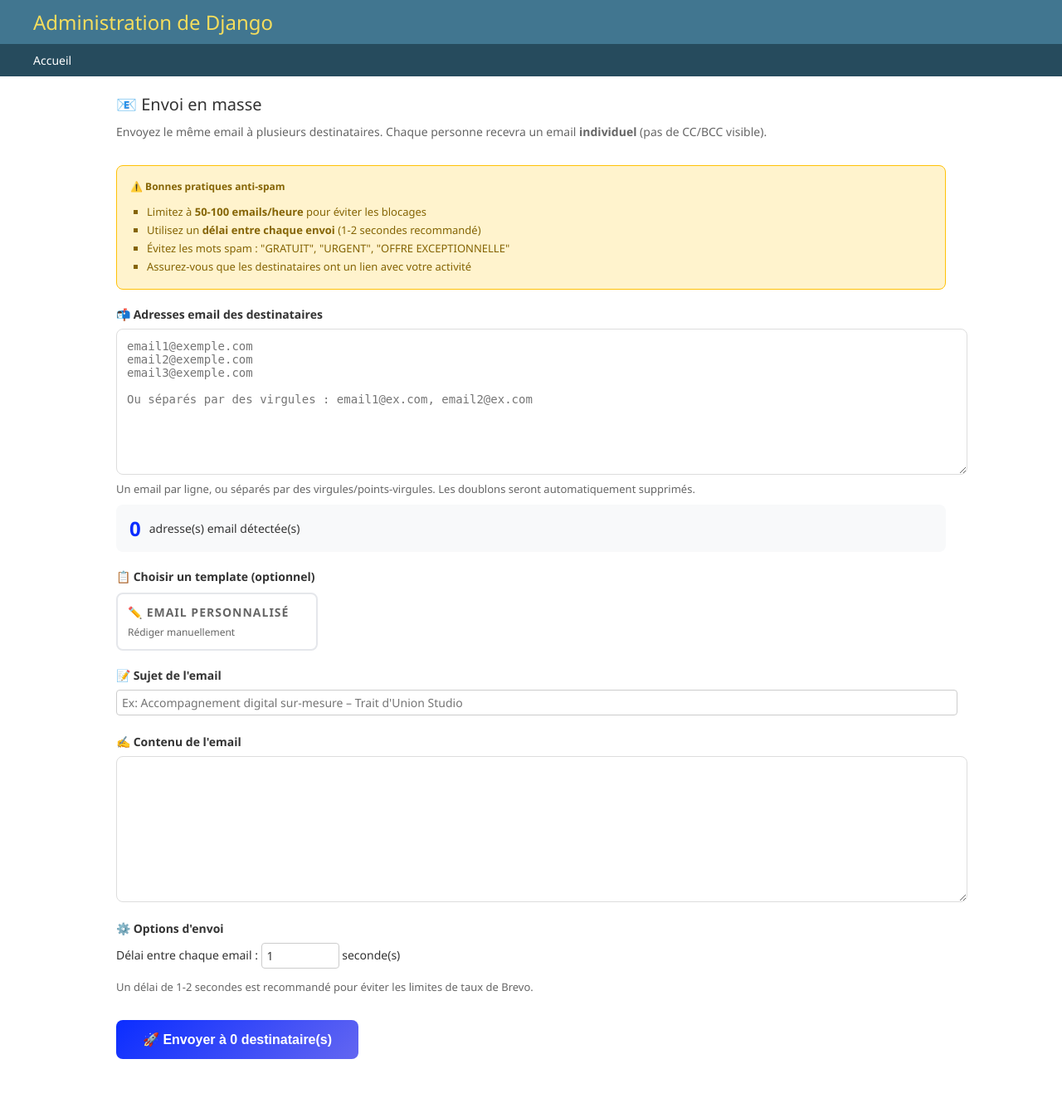
After one commit to beaudelaire1/trait-d-union, a Django app: page /tus-gestion-secure/emails/bulk/ in a window 1280 px wide. The commit adds this page. Shown: the whole page at 83% size. Run offline with Django 5.2, Linux system fonts and the light colour scheme; the visitor is signed in with stand-in values (Sample User, id 1); data that the repository does not hold is empty; some libraries are stand-ins or nearby versions.

Commit message:
✨ Ajout envoi en masse d'emails (bulk)
- Nouvelle vue BulkEmailView pour envoyer à 50+ destinataires
- Chaque destinataire reçoit un email individuel (pas de CC visible)
- Délai configurable entre chaque envoi (anti-spam)
- Sélection de template ou rédaction manuelle
- Mise à jour template Prospection initiale
- Bouton vert 'Envoi en masse' dans l'admin

```diff
--- a/apps/leads/email_urls.py
+++ b/apps/leads/email_urls.py
@@ -7,6 +7,7 @@ from .email_views import (
     EmailDetailView,
     EmailTemplateAPIView,
     SendEmailView,
+    BulkEmailView,
 )
 
 app_name = 'admin_emails'
@@ -14,6 +15,7 @@ app_name = 'admin_emails'
 urlpatterns = [
     path('', EmailListView.as_view(), name='email_list'),
     path('compose/', EmailComposeView.as_view(), name='email_compose'),
+    path('bulk/', BulkEmailView.as_view(), name='bulk_email'),
     path('<int:pk>/', EmailDetailView.as_view(), name='email_detail'),
     path('<int:pk>/send/', SendEmailView.as_view(), name='email_send'),
     path('api/templates/<int:pk>/', EmailTemplateAPIView.as_view(), name='template_api'),
--- /dev/null
+++ b/apps/leads/templates/leads/email_bulk.html
@@ -0,0 +1,276 @@
+{% extends "admin/base_site.html" %}
+{% load static %}
+
+{% block title %}Envoi en masse | Trait d'Union Studio{% endblock %}
+
+{% block extrahead %}
+{{ block.super }}
+<script src="https://cdn.jsdelivr.net/npm/tinymce@6.8.2/tinymce.min.js" referrerpolicy="origin"></script>
+<style>
+    .bulk-form { max-width: 1000px; margin: 0 auto; }
+    .form-group { margin-bottom: 20px; }
+    .form-group label { display: block; margin-bottom: 8px; font-weight: 600; color: #333; }
+    .form-control {
+        width: 100%;
+        padding: 12px;
+        border: 1px solid #ddd;
+        border-radius: 8px;
+        font-size: 14px;
+        transition: border-color 0.2s;
+    }
+    .form-control:focus { border-color: #0B2DFF; outline: none; box-shadow: 0 0 0 3px rgba(11, 45, 255, 0.1); }
+    textarea.form-control { min-height: 150px; font-family: monospace; }
+    .btn-send {
+        background: linear-gradient(135deg, #0B2DFF 0%, #6366f1 100%);
+        color: white;
+        padding: 14px 32px;
+        border: none;
+        border-radius: 8px;
+        font-size: 16px;
+        font-weight: 600;
+        cursor: pointer;
+        transition: transform 0.2s, box-shadow 0.2s;
+    }
+    .btn-send:hover { transform: translateY(-2px); box-shadow: 0 4px 12px rgba(11, 45, 255, 0.3); }
+    .btn-send:disabled { opacity: 0.6; cursor: not-allowed; transform: none; }
+    .email-counter {
+        background: #f8f9fa;
+        padding: 12px 16px;
+        border-radius: 8px;
+        margin-top: 10px;
+        display: flex;
+        align-items: center;
+        gap: 10px;
+    }
+    .email-counter .count {
+        font-size: 24px;
+        font-weight: 700;
+        color: #0B2DFF;
+    }
+    .help-text { font-size: 13px; color: #666; margin-top: 6px; }
+    .warning-box {
+        background: #fff3cd;
+        border: 1px solid #ffc107;
+        border-radius: 8px;
+        padding: 16px;
+        margin-bottom: 20px;
+    }
+    .warning-box h4 { margin: 0 0 8px 0; color: #856404; }
+    .warning-box ul { margin: 0; padding-left: 20px; color: #856404; }
+    .template-selector {
+        display: grid;
+        grid-template-columns: repeat(auto-fill, minmax(200px, 1fr));
+        gap: 10px;
+        margin-top: 10px;
+    }
+    .template-card {
+        border: 2px solid #e5e7eb;
+        border-radius: 8px;
+        padding: 12px;
+        cursor: pointer;
+        transition: all 0.2s;
+    }
+    .template-card:hover { border-color: #0B2DFF; background: #f8f9ff; }
+    .template-card.selected { border-color: #0B2DFF; background: #eff1ff; }
+    .template-card h5 { margin: 0 0 4px 0; font-size: 14px; }
+    .template-card span { font-size: 12px; color: #666; }
+    .delay-input { width: 80px; display: inline-block; }
+    .progress-bar {
+        display: none;
+        background: #e5e7eb;
+        border-radius: 8px;
+        height: 8px;
+        margin-top: 20px;
+        overflow: hidden;
+    }
+    .progress-bar .progress {
+        background: linear-gradient(90deg, #0B2DFF, #6366f1);
+        height: 100%;
+        width: 0%;
+        transition: width 0.3s;
+    }
+</style>
+{% endblock %}
+
+{% block content %}
+<div class="bulk-form">
+    <h1 style="margin-bottom: 10px;">📧 Envoi en masse</h1>
+    <p style="color: #666; margin-bottom: 30px;">
+        Envoyez le même email à plusieurs destinataires. Chaque personne recevra un email <strong>individuel</strong>
+        (pas de CC/BCC visible).
+    </p>
+
+    <div class="warning-box">
+        <h4>⚠️ Bonnes pratiques anti-spam</h4>
+        <ul>
+            <li>Limitez à <strong>50-100 emails/heure</strong> pour éviter les blocages</li>
+            <li>Utilisez un <strong>délai entre chaque envoi</strong> (1-2 secondes recommandé)</li>
+            <li>Évitez les mots spam : "GRATUIT", "URGENT", "OFFRE EXCEPTIONNELLE"</li>
+            <li>Assurez-vous que les destinataires ont un lien avec votre activité</li>
+        </ul>
+    </div>
+
+    <form method="post" id="bulkEmailForm">
+        {% csrf_token %}
+
+        <!-- Liste des emails -->
+        <div class="form-group">
+            <label for="emails">📬 Adresses email des destinataires</label>
+            <textarea
+                name="emails"
+                id="emails"
+                class="form-control"
+                placeholder="email1@exemple.com
+email2@exemple.com
+email3@exemple.com
+
+Ou séparés par des virgules : email1@ex.com, email2@ex.com"
+                required
+            ></textarea>
+            <p class="help-text">Un email par ligne, ou séparés par des virgules/points-virgules. Les doublons seront automatiquement supprimés.</p>
+            <div class="email-counter">
+                <span class="count" id="emailCount">0</span>
+                <span>adresse(s) email détectée(s)</span>
+            </div>
+        </div>
+
+        <!-- Sélection de template -->
+        <div class="form-group">
+            <label>📋 Choisir un template (optionnel)</label>
+            <div class="template-selector">
+                <div class="template-card" data-template="none" onclick="selectTemplate(null)">
+                    <h5>✏️ Email personnalisé</h5>
+                    <span>Rédiger manuellement</span>
+                </div>
+                {% for template in templates %}
+                <div class="template-card" data-template="{{ template.id }}" onclick="selectTemplate({{ template.id }})">
+                    <h5>{{ template.name }}</h5>
+                    <span>{{ template.get_category_display }}</span>
+                </div>
+                {% endfor %}
+            </div>
+            <input type="hidden" name="template" id="templateId" value="">
+        </div>
+
+        <!-- Sujet -->
+        <div class="form-group">
+            <label for="subject">📝 Sujet de l'email</label>
+            <input
+                type="text"
+                name="subject"
+                id="subject"
+                class="form-control"
+                placeholder="Ex: Accompagnement digital sur-mesure – Trait d'Union Studio"
+                required
+            >
+        </div>
+
+        <!-- Contenu -->
+        <div class="form-group">
+            <label for="body_html">✍️ Contenu de l'email</label>
+            <textarea name="body_html" id="body_html" class="form-control"></textarea>
+        </div>
+
+        <!-- Options -->
+        <div class="form-group">
+            <label>⚙️ Options d'envoi</label>
+            <p>
+                Délai entre chaque email :
+                <input type="number" name="delay" value="1" min="0" max="10" step="0.5" class="form-control delay-input">
+                seconde(s)
+            </p>
+            <p class="help-text">Un délai de 1-2 secondes est recommandé pour éviter les limites de taux de Brevo.</p>
+        </div>
+
+        <!-- Submit -->
+        <div class="form-group" style="margin-top: 30px;">
+            <button type="submit" class="btn-send" id="submitBtn">
+                🚀 Envoyer à <span id="sendCount">0</span> destinataire(s)
+            </button>
+        </div>
+
+        <div class="progress-bar" id="progressBar">
+            <div class="progress" id="progress"></div>
+        </div>
+    </form>
+</div>
+
+<script>
+    // Initialiser TinyMCE
+    tinymce.init({
+        selector: '#body_html',
+        height: 400,
+        menubar: false,
+        plugins: 'lists link image code paste',
+        toolbar: 'undo redo | formatselect | bold italic underline | bullist numlist | link | code',
+        content_style: 'body { font-family: -apple-system, BlinkMacSystemFont, "Segoe UI", Roboto, sans-serif; font-size: 14px; line-height: 1.6; }',
+        paste_as_text: true,
+    });
+
+    // Compter les emails
+    const emailsTextarea = document.getElementById('emails');
+    const emailCount = document.getElementById('emailCount');
+    const sendCount = document.getElementById('sendCount');
+
+    function countEmails() {
+        const text = emailsTextarea.value;
+        const emails = text
+            .replace(/,/g, '\n')
+            .replace(/;/g, '\n')
+            .split('\n')
+            .map(e => e.trim())
+            .filter(e => e && e.includes('@'));
+
+        // Supprimer les doublons
+        const unique = [...new Set(emails)];
+        emailCount.textContent = unique.length;
+        sendCount.textContent = unique.length;
+    }
+
+    emailsTextarea.addEventListener('input', countEmails);
+
+    // Sélection de template
+    function selectTemplate(templateId) {
+        document.querySelectorAll('.template-card').forEach(card => {
+            card.classList.remove('selected');
+        });
+
+        if (templateId) {
+            document.querySelector(`[data-template="${templateId}"]`).classList.add('selected');
+            document.getElementById('templateId').value = templateId;
+
+            // Charger le template via AJAX
+            fetch(`/tus-gestion-secure/emails/api/templates/${templateId}/`)
+                .then(r => r.json())
+                .then(data => {
+                    if (data.success) {
+                        document.getElementById('subject').value = data.subject;
+                        tinymce.get('body_html').setContent(data.body_html);
+                    }
+                });
+        } else {
+            document.querySelector('[data-template="none"]').classList.add('selected');
+            document.getElementById('templateId').value = '';
+        }
+    }
+
+    // Confirmation avant envoi
+    document.getElementById('bulkEmailForm').addEventListener('submit', function(e) {
+        const count = parseInt(emailCount.textContent);
+        if (count === 0) {
+            e.preventDefault();
+            alert('Veuillez entrer au moins une adresse email valide.');
+            return;
+        }
+
+        if (!confirm(`Êtes-vous sûr de vouloir envoyer cet email à ${count} destinataire(s) ?\n\nCette action est irréversible.`)) {
+            e.preventDefault();
+            return;
+        }
+
+        // Désactiver le bouton et afficher la progression
+        document.getElementById('submitBtn').disabled = true;
+        document.getElementById('submitBtn').textContent = '⏳ Envoi en cours...';
+    });
+</script>
+{% endblock %}
--- a/templates/admin/leads/emailcomposition/change_list.html
+++ b/templates/admin/leads/emailcomposition/change_list.html
@@ -8,6 +8,11 @@
     </a>
 </li>
 <li>
+    <a href="/tus-gestion-secure/emails/bulk/" class="addlink" style="background: linear-gradient(135deg, #10b981 0%, #059669 100%); color: white; padding: 10px 20px; border-radius: 8px; text-decoration: none; display: inline-flex; align-items: center; gap: 8px; font-weight: 600;">
+        🚀 Envoi en masse
+    </a>
+</li>
+<li>
     <a href="/tus-gestion-secure/emails/" class="viewlink" style="padding: 10px 20px; border-radius: 8px;">
         📬 Voir l'interface emails
     </a>
```
Also changed, not shown: apps/leads/email_views.py (+107 -0 lines), apps/leads/management/commands/populate_email_templates.py (+10 -11 lines).
